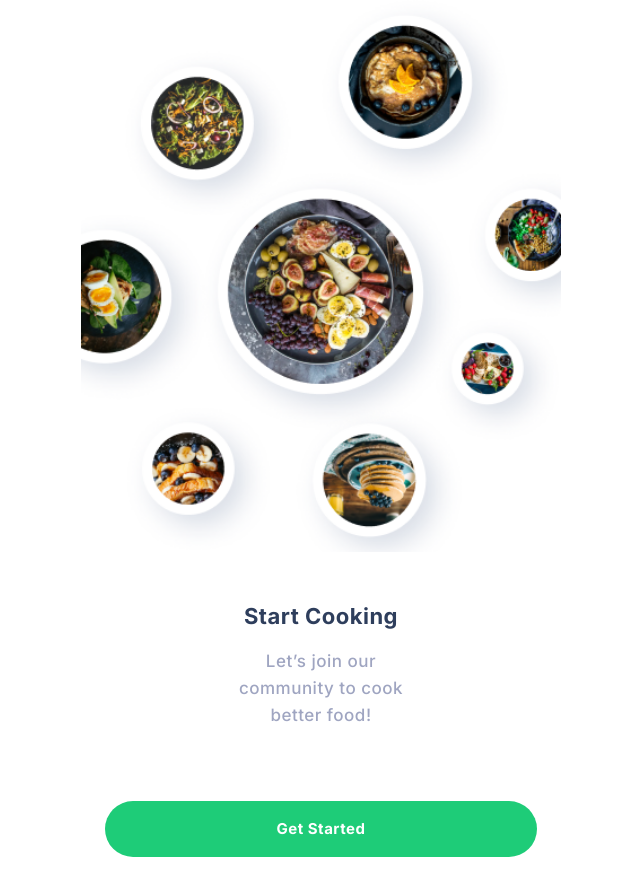
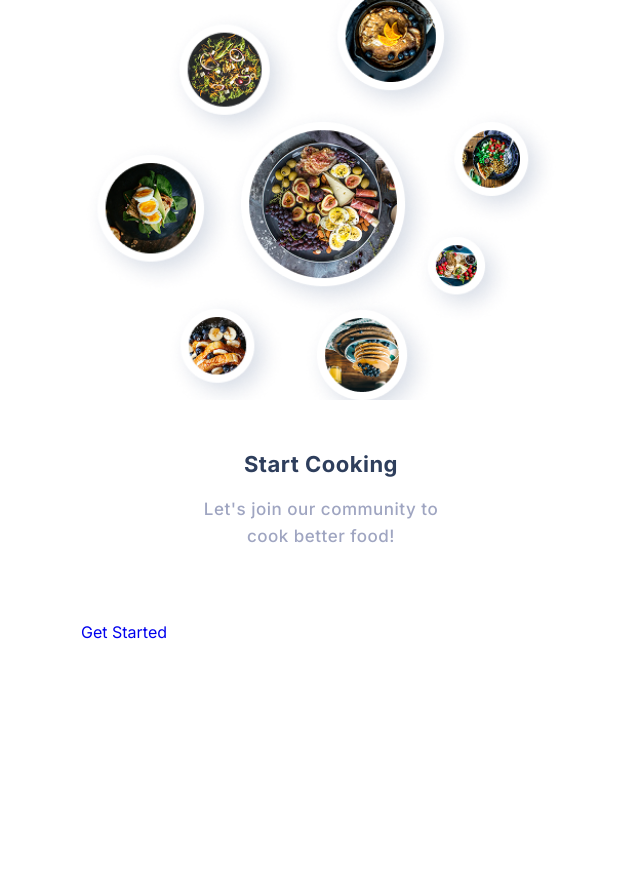
Before and after one commit to CodectiveOrg/recipes, a React (Vite) app: page /onboarding in a window 1280 px wide. Shown: the top 896 px of the page, without its empty margins (319-959 px from the left). After the commit the page ends 800 px from the top, so only its background shows below. Built offline with nearby package versions, Linux system fonts and the light colour scheme; no server answers.

Commit message:
[REFACTOR] onboarding

```diff
--- a/src/pages/onboarding/onboarding.module.css
+++ b/src/pages/onboarding/onboarding.module.css
@@ -1,10 +1,13 @@
 .onboarding {
   main {
     display: grid;
-    grid-template-rows: auto 1fr;
+    align-content: start;
+
+    block-size: 100dvh;
 
     img {
       block-size: 100%;
+      max-block-size: 25rem;
       inline-size: 100%;
       object-fit: cover;
     }
@@ -17,16 +20,17 @@
       margin-block: 3rem 4.5rem;
       padding-inline: 1.5rem;
 
+      text-align: center;
+
       p {
-        max-inline-size: 13.06rem;
-
-        text-align: center;
+        max-inline-size: 24ch;
       }
     }
 
-    button {
+    a {
+      max-inline-size: 20rem;
+
       margin-block-end: 4.5rem;
-      margin-inline: 1.5rem;
     }
   }
 }
--- a/src/pages/onboarding/onboarding.page.tsx
+++ b/src/pages/onboarding/onboarding.page.tsx
@@ -1,35 +1,23 @@
 import type { ReactNode } from "react";
 
-import { useNavigate } from "react-router";
+import { Link } from "react-router";
 
-import image from "@/assets/images/foods.png";
-
-import ButtonComponent from "@/components/button/button.component";
 import TypographyComponent from "@/components/typography/typography.component";
 
 import styles from "./onboarding.module.css";
 
 export default function OnboardingPage(): ReactNode {
-  const navigate = useNavigate();
-
-  const handleGetStartedButtonClick = (): void => {
-    navigate("/sign-in");
-  };
-
   return (
     <div className={styles.onboarding}>
-      <header></header>
       <main>
-        <img src={image} alt="" />
+        <img src="/images/onboarding.png" alt="" />
         <div className={styles.writings}>
           <TypographyComponent variant="h1">Start Cooking</TypographyComponent>
           <TypographyComponent p variant="p1" color="text-secondary">
-            Let’s join our community to cook better food!
+            Let's join our community to cook better food!
           </TypographyComponent>
         </div>
-        <ButtonComponent onClick={handleGetStartedButtonClick}>
-          Get Started
-        </ButtonComponent>
+        <Link to="/sign-in">Get Started</Link>
       </main>
     </div>
   );
```
Also changed, not shown: public/images/onboarding.png (added), src/assets/images/foods.png (deleted).
